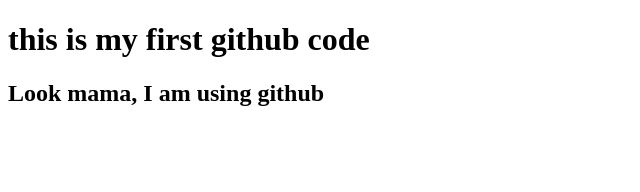
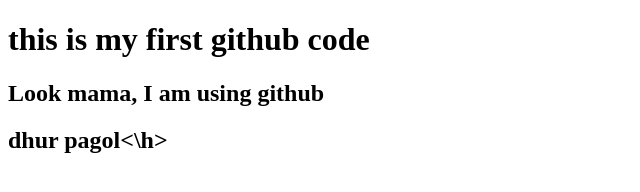
Before and after one commit to Mahi123Dul/First-Website, a plain HTML site: page index.html in a window 1280 px wide. Shown: the whole page, without its empty margins (0-640 px from the left). Drawn offline with Linux system fonts and the light colour scheme.

Commit message:
Update index.html

```diff
--- a/index.html
+++ b/index.html
@@ -9,5 +9,6 @@
 <body>
     <h1>this is my first github code</h1>
     <h2>Look mama, I am using github</h2>
+    <h2>dhur pagol<\h>
 </body>
 </html>
```
